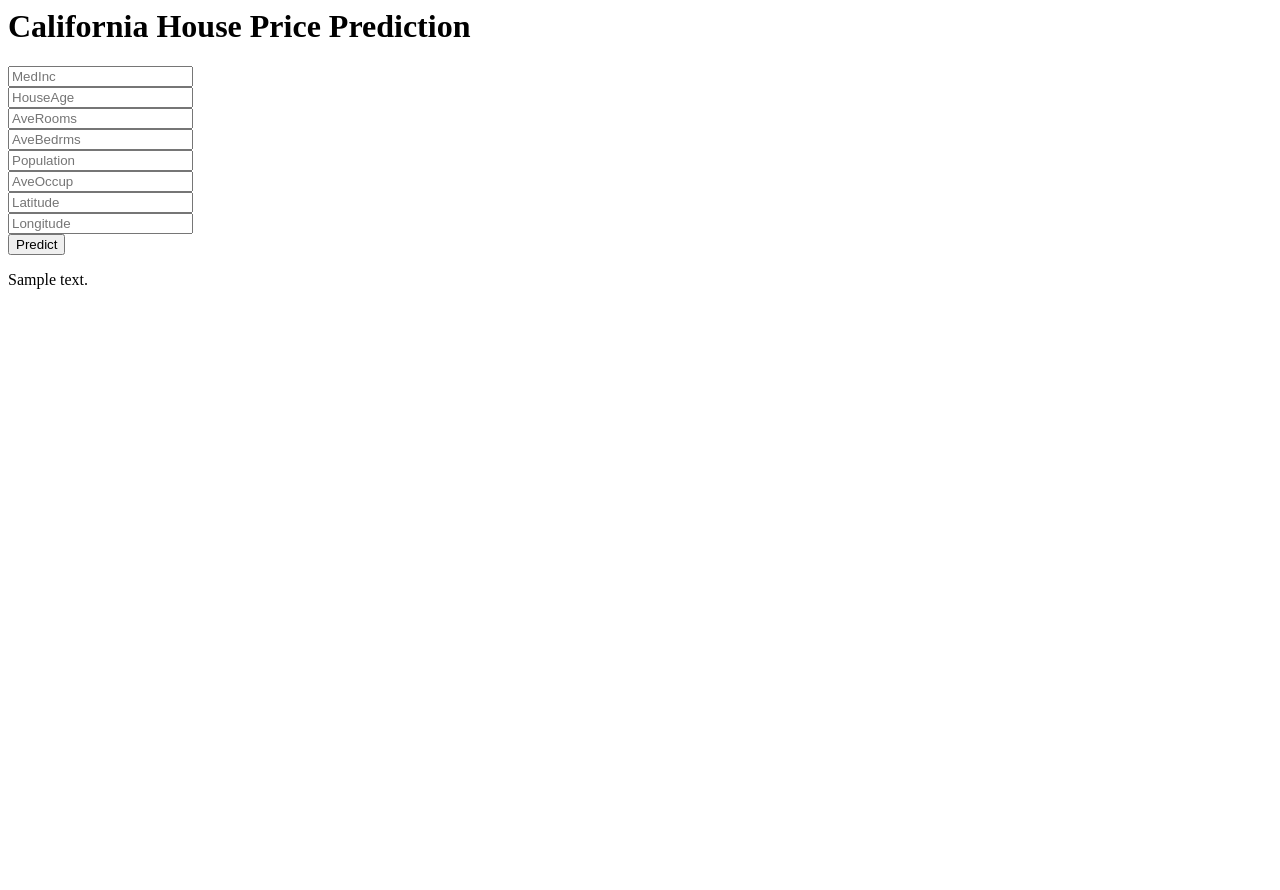
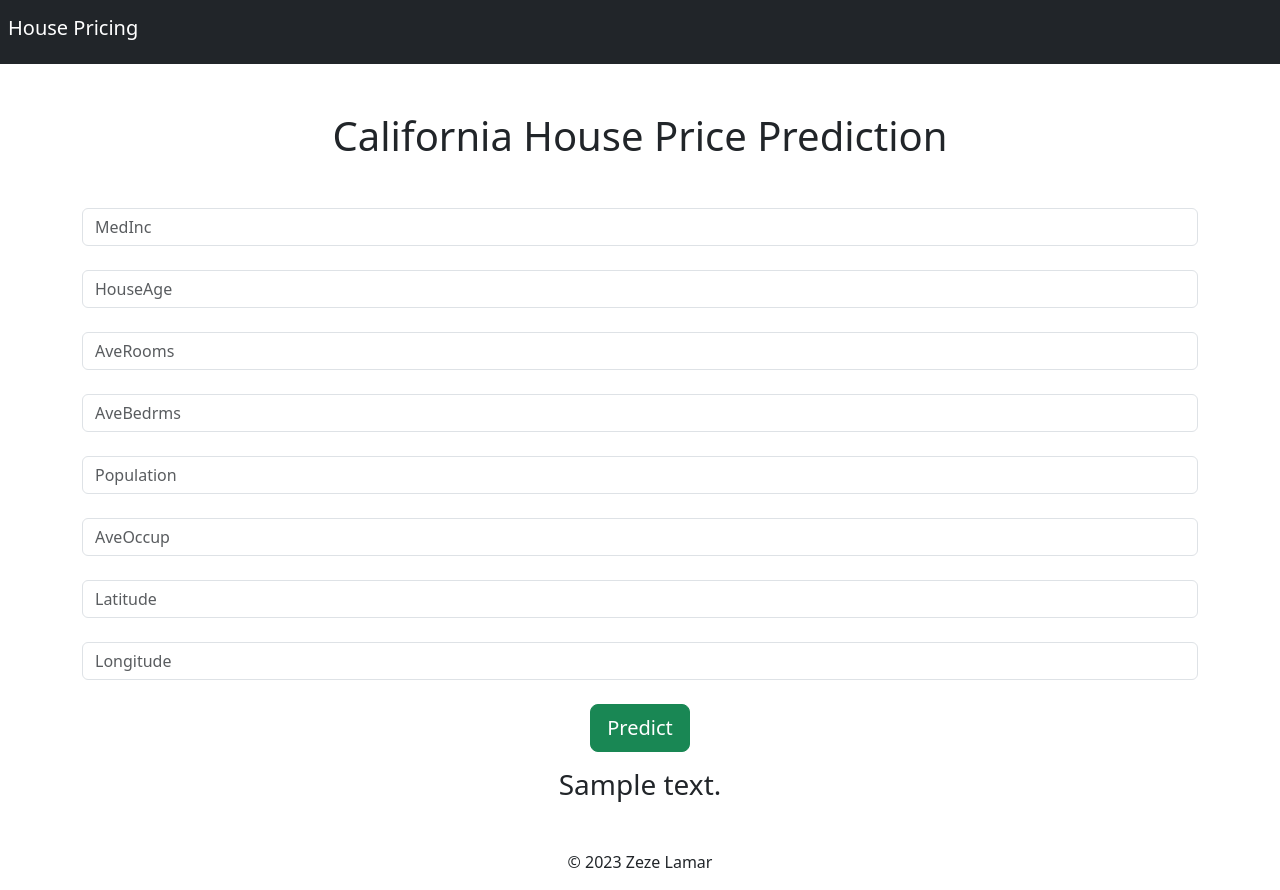
Before and after one commit to Zezelamar/californiahousepricing, a Flask app: template templates/home.html in a window 1280 px wide. Before the commit the page ends 289 px from the top, so only its background shows below. Run offline with Flask 3, Linux system fonts and the light colour scheme; the template is opened without the code that fills it: most values are stand-ins (such as "Sample title", 1, 10 or a date in 2020); parts of the project's set-up code (start-up, migrations or seed data) failed here and were passed over.

Commit message:
Styling the home page

```diff
--- a/app.py
+++ b/app.py
@@ -34,8 +34,8 @@ def predict():
     print(data)
     final_input = scaler.transform(np.array(data).reshape(1,-1))
     print(final_input)
-    output = regmodel.predict(final_input)[0]
-    return render_template('home.html',prediction_text = f'The House price predict is {output}')
+    output = round(regmodel.predict(final_input)[0],5)
+    return render_template('home.html',prediction_text = f'The House price predict is {output}$')
 
 
 
--- a/templates/home.html
+++ b/templates/home.html
@@ -8,25 +8,63 @@
     <link rel="stylesheet" href="https://fonts.googleapis.com/css?family=Arimo">
     <link rel="stylesheet" href="https://fonts.googleapis.com/css?family=Hind:300">
     <link rel="stylesheet" href="https://fonts.googleapis.com/css?family=Open+Sans+Condensed:300">
+    <link href="https://cdn.jsdelivr.net/npm/bootstrap@5.3.0-alpha3/dist/css/bootstrap.min.css" rel="stylesheet" integrity="sha384-KK94CHFLLe+nY2dmCWGMq91rCGa5gtU4mk92HdvYe+M/SXH301p5ILy+dN9+nJOZ" crossorigin="anonymous">
 </head>
 <body>
-    <div class="login">
-        <h1>California House Price Prediction</h1>
+    <nav class="navbar navbar-dark bg-dark">
+        <a class="navbar-brand p-2 mb-10 h1 " href="#">House Pricing</a>
+    </nav>
+    <div class="login container mt-5">
+        <h1 class="m-5 text-center">California House Price Prediction</h1>
 
         <form action="{{ url_for('predict')}}" method="post">
-            <input type="text" name="MedInc" placeholder="MedInc" required="required"><br>
-            <input type="text" name="HouseAge" placeholder="HouseAge" required="required"><br>
-            <input type="text" name="AveRooms" placeholder="AveRooms" required="required"><br>
-            <input type="text" name="AveBedrms" placeholder="AveBedrms" required="required"><br>
-            <input type="text" name="Population" placeholder="Population" required="required"><br>
-            <input type="text" name="AveOccup" placeholder="AveOccup" required="required"><br>
-            <input type="text" name="Latitude" placeholder="Latitude" required="required"><br>
-            <input type="text" name="Longitude" placeholder="Longitude" required="required"><br>
+            <div class="form-group">
+                <input type="text" class="form-control" name="MedInc" placeholder="MedInc" required="required"><br>
+            </div>
+            <div class="form-group">
+                <input type="text"  class="form-control" name="HouseAge" placeholder="HouseAge" required="required"><br>
 
-            <button type="submit" class="btn btn-primary btn-block btn-large">Predict</button>
+            </div>
+            <div class="form-group">
+                <input type="text" class="form-control" name="AveRooms" placeholder="AveRooms" required="required"><br>
+
+            </div>
+            <div class="form-group">
+                <input type="text" class="form-control" name="AveBedrms" placeholder="AveBedrms" required="required"><br>
+
+            </div>
+            <div class="form-group">
+                <input type="text"class="form-control" name="Population" placeholder="Population" required="required"><br>
+
+            </div>
+            <div class="form-group">
+                <input type="text"class="form-control" name="AveOccup" placeholder="AveOccup" required="required"><br>
+
+            </div>
+            <div class="form-group">
+                <input type="text"class="form-control" name="Latitude" placeholder="Latitude" required="required"><br>
+
+            </div>
+            <div class="form-group">
+                <input type="text"class="form-control" name="Longitude" placeholder="Longitude" required="required"><br>
+
+            </div>
+            <div class="container text-center">
+                <button type="submit" class="btn btn-success btn-block btn-lg ">Predict</button>
+
+
+            </div>
         </form>
     </div>
-    {{prediction_text}}
+    <div class="container text-center font-weight-bold">
+        <p class="h3">
+            {{prediction_text}}
+
+        </p>
+    </div>
+    <div class="container text-center mt-5">
+        <p> &copy; 2023 Zeze Lamar</p>
+    </div>
 
 
 </body>
```
